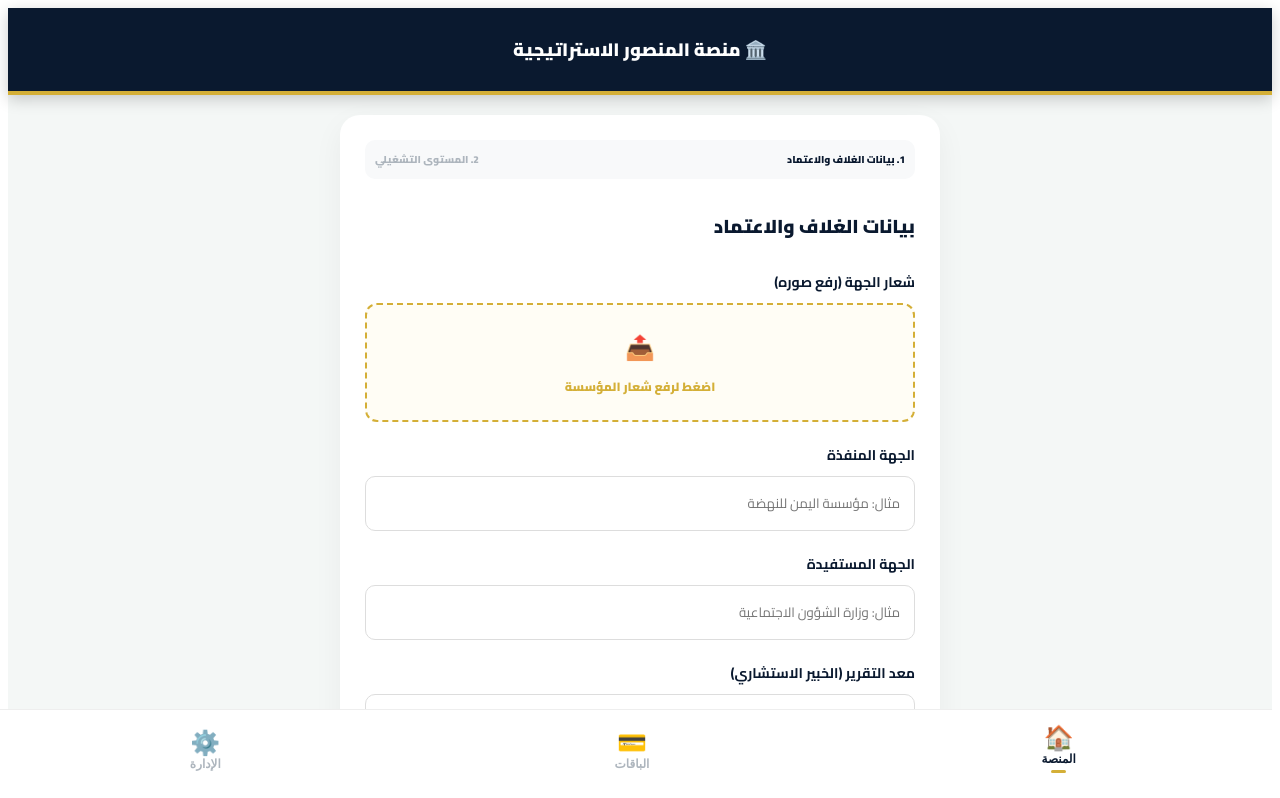
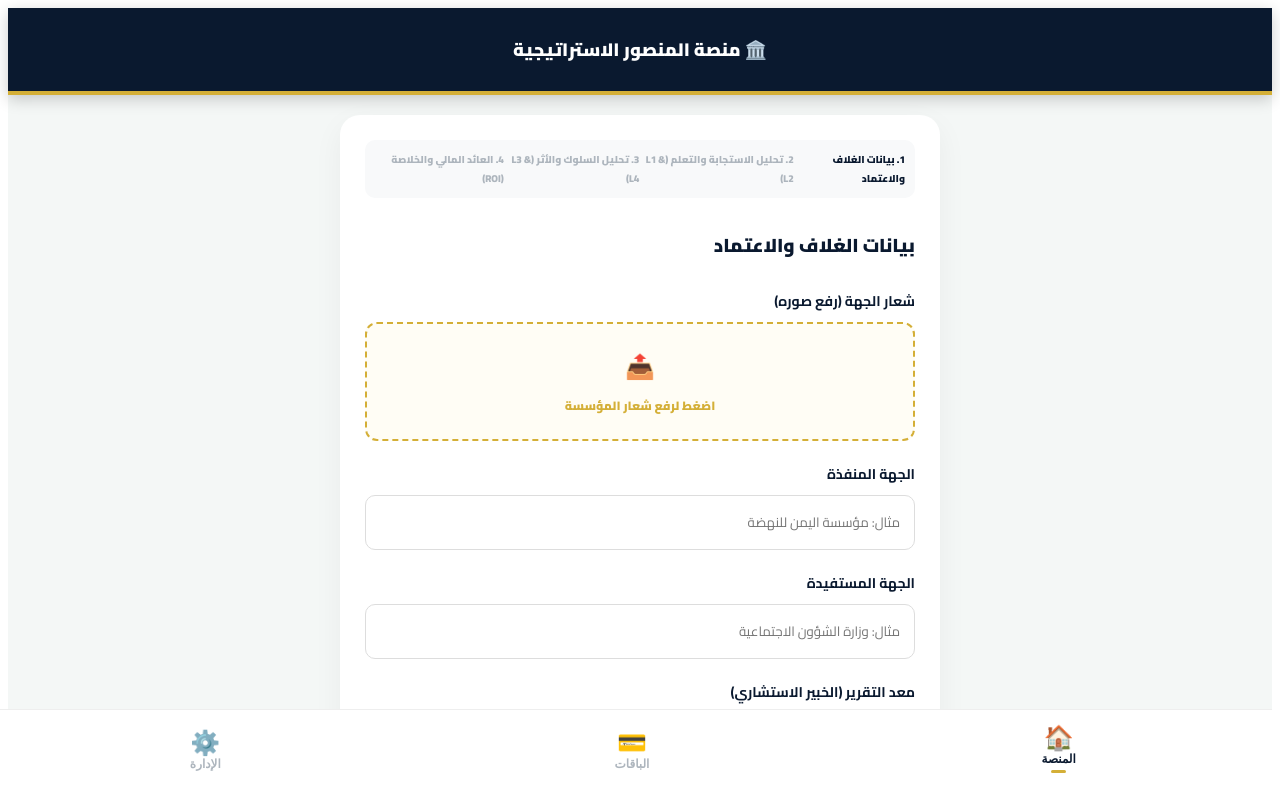
Before and after one commit to al-mansoour-ai/almansour-executive, a Next.js app: page / in a window 1280 px wide. Shown: the top 798 px of the page. Built offline with nearby package versions, Linux system fonts and the light colour scheme.

Commit message:
Update training.js

```diff
--- a/src/data/training.js
+++ b/src/data/training.js
@@ -1,6 +1,6 @@
 export const trainingData = {
   title: "تقييم الأثر التدريبي الاستراتيجي",
-  reference: "Kirkpatrick Level 4 + Phillips ROI",
+  reference: "Kirkpatrick Level 4 + Phillips ROI Methodology",
   steps: [
     {
       label: "بيانات الغلاف والاعتماد",
@@ -15,10 +15,30 @@ export const trainingData = {
       ]
     },
     {
-      label: "المستوى التشغيلي",
+      label: "تحليل الاستجابة والتعلم (L1 & L2)",
       questions: [
-        { id: 1, q: "تحليل البيئة اللوجستية", hint: "تقييم التجهيزات.", example: "مثال: القاعة مجهزة بالكامل." },
-        { id: 2, q: "قياس المشاركة التفاعلية", hint: "رصد الاستجابة.", example: "مثال: بلغت نسبة التفاعل 95%." }
+        { id: 1, q: "تحليل البيئة اللوجستية والمحتوى", hint: "تقييم التجهيزات والمادة.", example: "مثال: القاعة كانت مجهزة بالكامل." },
+        { id: 2, q: "قياس المشاركة التفاعلية", hint: "رصد الاستجابة والارتباط.", example: "مثال: بلغت نسبة التفاعل 95%." },
+        { id: 3, q: "تقييم المعارف المكتسبة (Pre-Post)", hint: "الفارق بين المعرفة قبل وبعد.", example: "مثال: ارتفع مستوى الوعي بالمنهجية من 30% إلى 85%." },
+        { id: 4, q: "إتقان المهارات التخصصية المستهدفة", hint: "تحديد المهارات التي تم التمكن منها.", example: "مثال: إتقان مهارة تحليل المخاطر باستخدام مصفوفة SWOT." }
+      ]
+    },
+    {
+      label: "تحليل السلوك والأثر (L3 & L4)",
+      questions: [
+        { id: 5, q: "انعكاس التدريب على بيئة العمل", hint: "كيف تغير سلوك الموظفين؟", example: "مثال: البدء باستخدام النماذج الموحدة في المراسلات." },
+        { id: 6, q: "تحديات تطبيق المخرجات (Barrier Analysis)", hint: "العوائق التي واجهت الخريجين.", example: "مثال: نقص الأدوات التقنية اللازمة للتطبيق." },
+        { id: 7, q: "قياس الأثر على مؤشرات الأداء (KPIs)", hint: "التحسن الكمي في الإنتاجية.", example: "مثال: انخفاض زمن معالجة الطلبات بنسبة 15%." },
+        { id: 8, q: "المحاذاة مع الأهداف الاستراتيجية", hint: "ربط النتائج برؤية المنظمة.", example: "مثال: المساهمة في هدف التحول الرقمي للمؤسسة." }
+      ]
+    },
+    {
+      label: "العائد المالي والخلاصة (ROI)",
+      questions: [
+        { id: 9, q: "تحليل العائد على الاستثمار (ROI)", hint: "تقدير الوفر المالي مقابل التكلفة.", example: "مثال: الوفر المالي المحقق يوازي 2.5 ضعف التكلفة." },
+        { id: 10, q: "الأثر غير الملموس (Intangible Benefits)", hint: "فوائد مثل السمعة أو الروح المعنوية.", example: "مثال: تحسن التناغم بين أعضاء الفريق." },
+        { id: 11, q: "توصيات التطوير والاستدامة", hint: "ماذا يجب أن نفعل لضمان استمرار الأثر؟", example: "مثال: عقد جلسة متابعة شهرية لمدة 3 أشهر." },
+        { id: 12, q: "الخلاصة الاستشارية والرؤية الفلسفية", hint: "التقييم النهائي للمستشار.", example: "مثال: البرنامج حقق أهدافه بامتياز ويُوصى بتعميمه." }
       ]
     }
   ]
```
